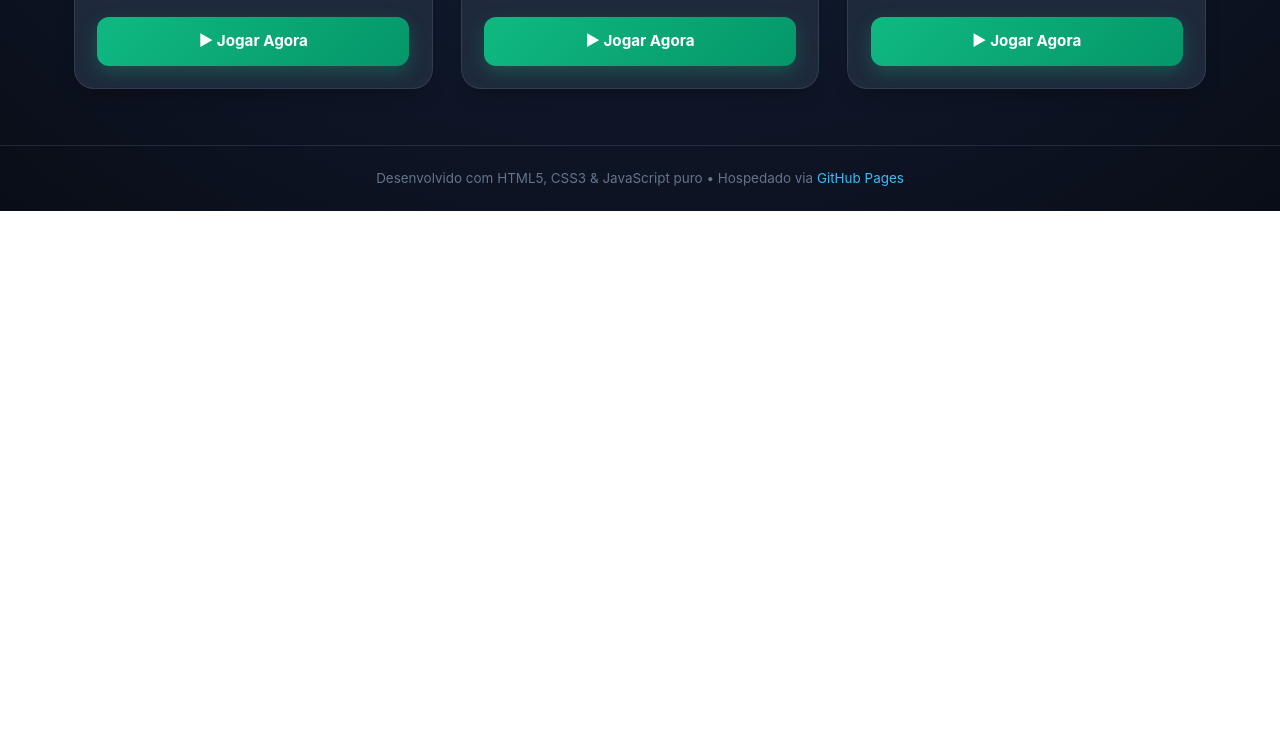
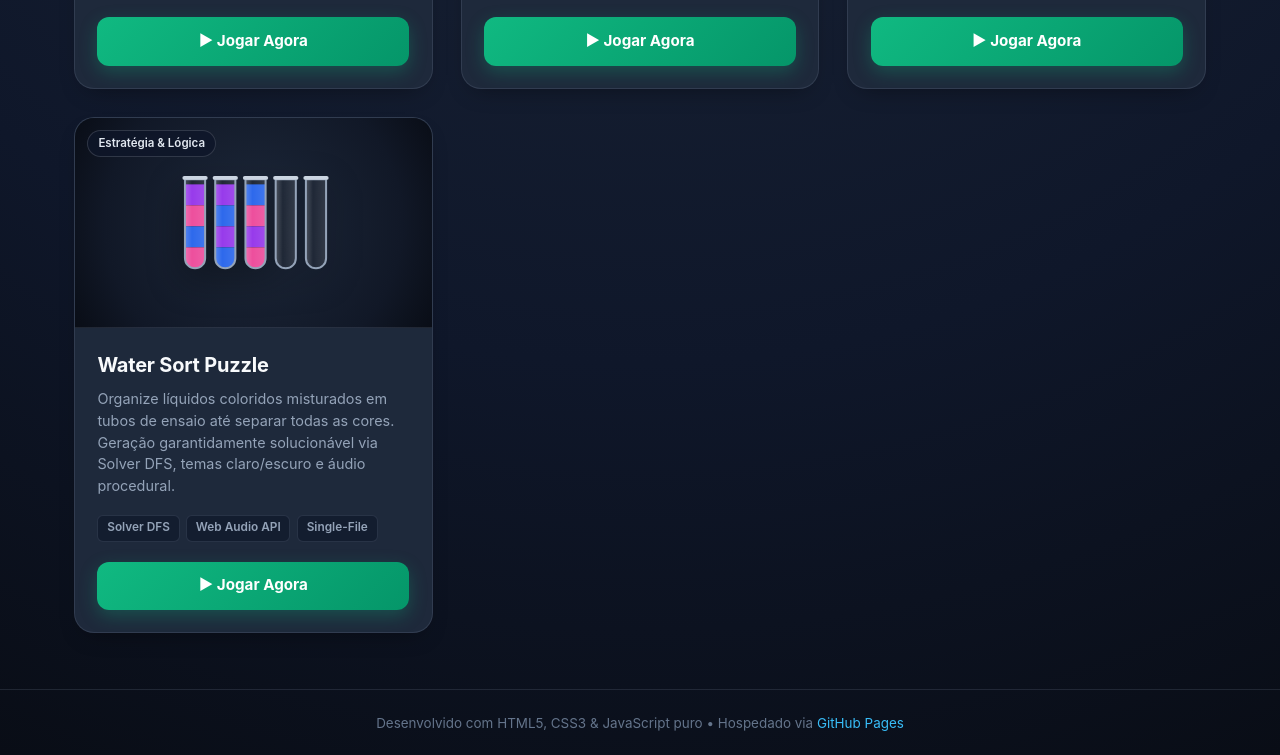
Before and after one commit to Denis-Tek/jogos, a plain HTML site: page index.html in a window 1280 px wide. Shown: the part 626-1381 px from the top of the page. Before the commit the page ends 837 px from the top, so only its background shows below. Drawn offline with Linux system fonts and the light colour scheme.

Commit message:
atualização do indice para conter o water sort

```diff
--- a/index.html
+++ b/index.html
@@ -244,6 +244,10 @@
       background: radial-gradient(circle at center, #f5d0a9 0%, #e7b889 68%, #c9935b 100%);
     }
 
+    .visual-watersort {
+      background: radial-gradient(circle at center, #1e293b 0%, #111827 72%, #090d16 100%);
+    }
+
     .record-badge {
       position: absolute;
       top: 12px;
@@ -376,11 +380,6 @@
       text-decoration: underline;
     }
 
-    @keyframes pulseGlow {
-      0%, 100% { opacity: 0.88; }
-      50% { opacity: 1; }
-    }
-
     .svg-art {
       width: 168px;
       height: 168px;
@@ -421,10 +420,10 @@
   <main>
     <div class="toolbar">
       <div class="filters" role="tablist" aria-label="Filtrar jogos por categoria">
-        <button class="filter-pill active" data-filter="all" type="button">Todos (3)</button>
+        <button class="filter-pill active" data-filter="all" type="button">Todos (4)</button>
         <button class="filter-pill" data-filter="memoria" type="button">Memória &amp; Som</button>
         <button class="filter-pill" data-filter="tabuleiro" type="button">Raciocínio &amp; Tabuleiro</button>
-        <button class="filter-pill" data-filter="puzzle" type="button">Estratégia &amp; Pixel</button>
+        <button class="filter-pill" data-filter="puzzle" type="button">Estratégia &amp; Lógica</button>
       </div>
       <div class="search-box">
         <svg width="16" height="16" viewBox="0 0 24 24" fill="none" stroke="currentColor" stroke-width="2.2" aria-hidden="true">
@@ -508,15 +507,12 @@
             <circle cx="100" cy="100" r="90" fill="url(#woodBoard)" stroke="#d97706" stroke-width="3" />
             <circle cx="100" cy="100" r="78" fill="none" stroke="#451a03" stroke-width="5" opacity="0.65" />
             <!-- Cruz clássica de pinos -->
-            <!-- Linha superior -->
             <circle cx="80" cy="44" r="7.5" fill="url(#ivoryPeg)" />
             <circle cx="100" cy="44" r="7.5" fill="url(#ivoryPeg)" />
             <circle cx="120" cy="44" r="7.5" fill="url(#ivoryPeg)" />
-            <!-- Segunda linha -->
             <circle cx="80" cy="64" r="7.5" fill="url(#ivoryPeg)" />
             <circle cx="100" cy="64" r="7.5" fill="url(#ivoryPeg)" />
             <circle cx="120" cy="64" r="7.5" fill="url(#ivoryPeg)" />
-            <!-- Faixa horizontal superior -->
             <circle cx="40" cy="82" r="7.5" fill="url(#ivoryPeg)" />
             <circle cx="60" cy="82" r="7.5" fill="url(#ivoryPeg)" />
             <circle cx="80" cy="82" r="7.5" fill="url(#ivoryPeg)" />
@@ -524,7 +520,6 @@
             <circle cx="120" cy="82" r="7.5" fill="url(#ivoryPeg)" />
             <circle cx="140" cy="82" r="7.5" fill="url(#ivoryPeg)" />
             <circle cx="160" cy="82" r="7.5" fill="url(#ivoryPeg)" />
-            <!-- Faixa central (furo no meio) -->
             <circle cx="40" cy="100" r="7.5" fill="url(#ivoryPeg)" />
             <circle cx="60" cy="100" r="7.5" fill="url(#ivoryPeg)" />
             <circle cx="80" cy="100" r="7.5" fill="url(#ivoryPeg)" />
@@ -532,7 +527,6 @@
             <circle cx="120" cy="100" r="7.5" fill="url(#ivoryPeg)" />
             <circle cx="140" cy="100" r="7.5" fill="url(#ivoryPeg)" />
             <circle cx="160" cy="100" r="7.5" fill="url(#ivoryPeg)" />
-            <!-- Faixa horizontal inferior -->
             <circle cx="40" cy="118" r="7.5" fill="url(#ivoryPeg)" />
             <circle cx="60" cy="118" r="7.5" fill="url(#ivoryPeg)" />
             <circle cx="80" cy="118" r="7.5" fill="url(#ivoryPeg)" />
@@ -540,11 +534,9 @@
             <circle cx="120" cy="118" r="7.5" fill="url(#ivoryPeg)" />
             <circle cx="140" cy="118" r="7.5" fill="url(#ivoryPeg)" />
             <circle cx="160" cy="118" r="7.5" fill="url(#ivoryPeg)" />
-            <!-- Penúltima linha -->
             <circle cx="80" cy="136" r="7.5" fill="url(#ivoryPeg)" />
             <circle cx="100" cy="136" r="7.5" fill="url(#ivoryPeg)" />
             <circle cx="120" cy="136" r="7.5" fill="url(#ivoryPeg)" />
-            <!-- Última linha -->
             <circle cx="80" cy="156" r="7.5" fill="url(#ivoryPeg)" />
             <circle cx="100" cy="156" r="7.5" fill="url(#ivoryPeg)" />
             <circle cx="120" cy="156" r="7.5" fill="url(#ivoryPeg)" />
@@ -571,47 +563,36 @@
       <!-- Card 3: Food Hunt: Formigas Pixeladas -->
       <article class="game-card" data-category="puzzle" data-keywords="food hunt formigas pixeladas puzzle estrategia bfs kmeans conversor">
         <div class="card-visual visual-foodhunt">
-          <span class="category-tag">Estratégia &amp; Pixel</span>
+          <span class="category-tag">Estratégia &amp; Lógica</span>
           <svg class="svg-art" viewBox="0 0 200 200" aria-label="Ilustração do jogo Food Hunt: Formigas Pixeladas">
-            <!-- Bandeja creme com borda chanfrada igual à tela inicial -->
+            <!-- Bandeja creme com borda chanfrada -->
             <rect x="26" y="16" width="148" height="114" rx="16" fill="#f5efe6" stroke="#d5c3ad" stroke-width="4" />
-            <!-- Pixel Art estilizada inspirada no Ratinho na Folha da imagem inicial -->
-            <!-- Orelhas verdes -->
+            <!-- Pixel Art estilizada inspirada no Ratinho na Folha -->
             <rect x="44" y="28" width="22" height="14" rx="2" fill="#22c55e" />
             <rect x="134" y="28" width="22" height="14" rx="2" fill="#22c55e" />
             <rect x="86" y="26" width="28" height="10" rx="2" fill="#84cc16" />
-            <!-- Cabeça lilás / cinza -->
             <rect x="68" y="36" width="64" height="14" rx="2" fill="#e9a8d8" />
             <rect x="64" y="50" width="72" height="22" rx="2" fill="#7c7585" />
-            <!-- Olhos e focinho -->
             <rect x="82" y="56" width="8" height="8" rx="1" fill="#1e1b24" />
             <rect x="110" y="56" width="8" height="8" rx="1" fill="#1e1b24" />
             <rect x="94" y="65" width="12" height="6" rx="1" fill="#ec4899" />
-            <!-- Boca / folha central -->
             <rect x="72" y="72" width="56" height="10" rx="2" fill="#e7d39c" />
             <rect x="84" y="82" width="32" height="14" rx="2" fill="#65c434" />
             <rect x="96" y="86" width="8" height="5" rx="1" fill="#1e1b24" />
-            <!-- Base verde da folha -->
             <rect x="52" y="96" width="96" height="12" rx="2" fill="#1f8a5b" />
             <rect x="64" y="108" width="72" height="10" rx="2" fill="#166548" />
-
             <!-- Formigueiro central -->
             <ellipse cx="100" cy="143" rx="14" ry="8" fill="#4a2c18" stroke="#c89666" stroke-width="2.5" />
-
-            <!-- 5 Blocos coloridos inferiores inspirados na fila do jogo -->
+            <!-- 5 Blocos coloridos inferiores -->
             <g font-family="Arial, sans-serif" font-weight="800" font-size="11" text-anchor="middle" fill="#ffffff">
               <rect x="26" y="158" width="26" height="26" rx="6" fill="#ec4899" stroke="#be185d" stroke-width="2" />
               <text x="39" y="175">4</text>
-
               <rect x="56" y="158" width="26" height="26" rx="6" fill="#7c7585" stroke="#524d59" stroke-width="2" />
               <text x="69" y="175">9</text>
-
               <rect x="87" y="158" width="26" height="26" rx="6" fill="#164e56" stroke="#0f353b" stroke-width="2" />
               <text x="100" y="175">8</text>
-
               <rect x="118" y="158" width="26" height="26" rx="6" fill="#22c55e" stroke="#15803d" stroke-width="2" />
               <text x="131" y="175">5</text>
-
               <rect x="148" y="158" width="26" height="26" rx="6" fill="#10b981" stroke="#047857" stroke-width="2" />
               <text x="161" y="175">20</text>
             </g>
@@ -630,6 +611,89 @@
             <span class="tech-tag">Single-File</span>
           </div>
           <a class="play-btn" href="./food-hunt/" data-play>
+            <span>▶ Jogar Agora</span>
+          </a>
+        </div>
+      </article>
+
+      <!-- Card 4: Water Sort Puzzle -->
+      <article class="game-card" data-category="puzzle" data-keywords="water sort puzzle tubos liquidos cores logica frascos dfs">
+        <div class="card-visual visual-watersort">
+          <span class="category-tag">Estratégia &amp; Lógica</span>
+          <span class="record-badge" id="badge-watersort">🏆 Nível: <strong id="score-watersort">1</strong></span>
+          <svg class="svg-art" viewBox="0 0 200 200" aria-label="Ilustração do jogo Water Sort Puzzle">
+            <defs>
+              <linearGradient id="glassShine" x1="0%" y1="0%" x2="100%" y2="0%">
+                <stop offset="0%" stop-color="rgba(255,255,255,0.22)" />
+                <stop offset="35%" stop-color="rgba(255,255,255,0.04)" />
+                <stop offset="100%" stop-color="rgba(255,255,255,0.12)" />
+              </linearGradient>
+              <clipPath id="tube1Clip">
+                <path d="M 19 48 L 43 48 L 43 142 A 12 12 0 0 1 19 142 Z" />
+              </clipPath>
+              <clipPath id="tube2Clip">
+                <path d="M 55 48 L 79 48 L 79 142 A 12 12 0 0 1 55 142 Z" />
+              </clipPath>
+              <clipPath id="tube3Clip">
+                <path d="M 91 48 L 115 48 L 115 142 A 12 12 0 0 1 91 142 Z" />
+              </clipPath>
+            </defs>
+
+            <!-- Tubo 1: Roxo, Rosa, Azul, Rosa (idêntico à imagem inicial) -->
+            <g clip-path="url(#tube1Clip)">
+              <rect x="19" y="54" width="24" height="25" fill="#9333ea" />
+              <rect x="19" y="79" width="24" height="25" fill="#ec4899" />
+              <rect x="19" y="104" width="24" height="25" fill="#2563eb" />
+              <rect x="19" y="129" width="24" height="28" fill="#ec4899" />
+              <rect x="19" y="48" width="24" height="108" fill="url(#glassShine)" />
+            </g>
+            <path d="M 19 48 L 43 48 L 43 142 A 12 12 0 0 1 19 142 Z" fill="none" stroke="#94a3b8" stroke-width="2.4" />
+            <rect x="16" y="44" width="30" height="4.5" rx="2.2" fill="#cbd5e1" />
+
+            <!-- Tubo 2: Roxo, Azul, Roxo, Azul -->
+            <g clip-path="url(#tube2Clip)">
+              <rect x="55" y="54" width="24" height="25" fill="#9333ea" />
+              <rect x="55" y="79" width="24" height="25" fill="#2563eb" />
+              <rect x="55" y="104" width="24" height="25" fill="#9333ea" />
+              <rect x="55" y="129" width="24" height="28" fill="#2563eb" />
+              <rect x="55" y="48" width="24" height="108" fill="url(#glassShine)" />
+            </g>
+            <path d="M 55 48 L 79 48 L 79 142 A 12 12 0 0 1 55 142 Z" fill="none" stroke="#94a3b8" stroke-width="2.4" />
+            <rect x="52" y="44" width="30" height="4.5" rx="2.2" fill="#cbd5e1" />
+
+            <!-- Tubo 3: Azul, Rosa, Roxo, Rosa -->
+            <g clip-path="url(#tube3Clip)">
+              <rect x="91" y="54" width="24" height="25" fill="#2563eb" />
+              <rect x="91" y="79" width="24" height="25" fill="#ec4899" />
+              <rect x="91" y="104" width="24" height="25" fill="#9333ea" />
+              <rect x="91" y="129" width="24" height="28" fill="#ec4899" />
+              <rect x="91" y="48" width="24" height="108" fill="url(#glassShine)" />
+            </g>
+            <path d="M 91 48 L 115 48 L 115 142 A 12 12 0 0 1 91 142 Z" fill="none" stroke="#94a3b8" stroke-width="2.4" />
+            <rect x="88" y="44" width="30" height="4.5" rx="2.2" fill="#cbd5e1" />
+
+            <!-- Tubo 4: Vazio -->
+            <path d="M 127 48 L 151 48 L 151 142 A 12 12 0 0 1 127 142 Z" fill="url(#glassShine)" stroke="#94a3b8" stroke-width="2.4" />
+            <rect x="124" y="44" width="30" height="4.5" rx="2.2" fill="#cbd5e1" />
+
+            <!-- Tubo 5: Vazio -->
+            <path d="M 163 48 L 187 48 L 187 142 A 12 12 0 0 1 163 142 Z" fill="url(#glassShine)" stroke="#94a3b8" stroke-width="2.4" />
+            <rect x="160" y="44" width="30" height="4.5" rx="2.2" fill="#cbd5e1" />
+          </svg>
+        </div>
+        <div class="card-body">
+          <div class="card-title-row">
+            <h2>Water Sort Puzzle</h2>
+          </div>
+          <p class="card-desc">
+            Organize líquidos coloridos misturados em tubos de ensaio até separar todas as cores. Geração garantidamente solucionável via Solver DFS, temas claro/escuro e áudio procedural.
+          </p>
+          <div class="tech-tags">
+            <span class="tech-tag">Solver DFS</span>
+            <span class="tech-tag">Web Audio API</span>
+            <span class="tech-tag">Single-File</span>
+          </div>
+          <a class="play-btn" href="./water-sort/" data-play>
             <span>▶ Jogar Agora</span>
           </a>
         </div>
@@ -685,7 +749,7 @@
         if (soundEnabled) playTone(520, 0.09, 'triangle');
       });
 
-      // Leitura de recordes salvos no localStorage
+      // Leitura de recordes e progresso salvos no localStorage
       try {
         const geniusHigh = localStorage.getItem('genius_high_score');
         if (geniusHigh && Number(geniusHigh) > 0) {
@@ -707,6 +771,19 @@
           document.getElementById('score-restaum').textContent =
             bestPegs === 1 ? '1 peça' : bestPegs + ' peças';
           document.getElementById('badge-restaum').classList.add('visible');
+        }
+
+        // Progresso do Water Sort Puzzle
+        for (let i = 0; i < localStorage.length; i++) {
+          const key = localStorage.key(i);
+          if (key && (key.includes('watersort') || key.includes('water_sort')) && key.includes('level')) {
+            const lvl = Number(localStorage.getItem(key));
+            if (!Number.isNaN(lvl) && lvl > 1) {
+              document.getElementById('score-watersort').textContent = lvl;
+              document.getElementById('badge-watersort').classList.add('visible');
+              break;
+            }
+          }
         }
       } catch (e) {}
 
```
